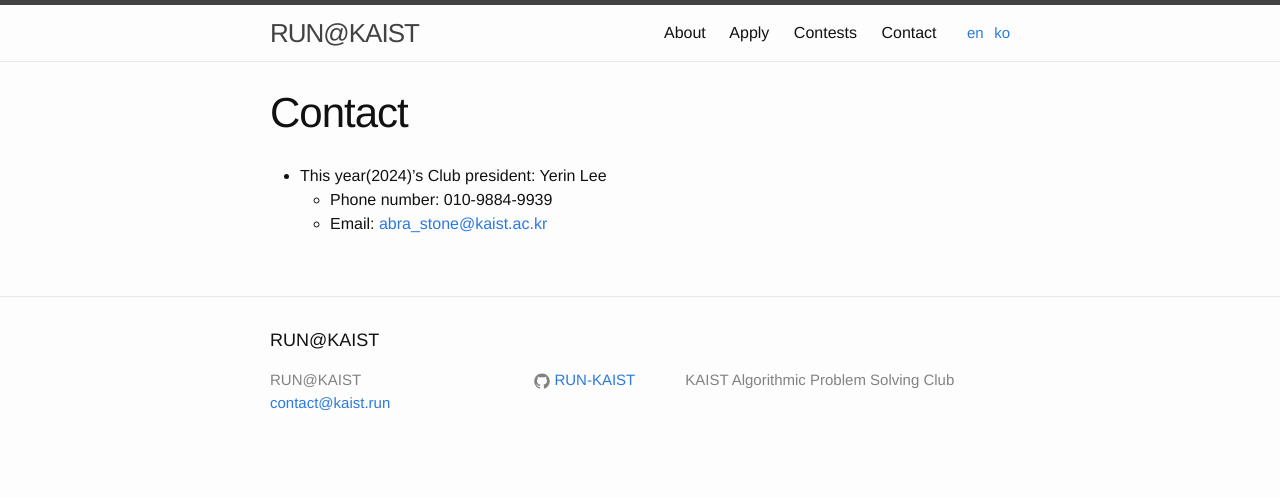
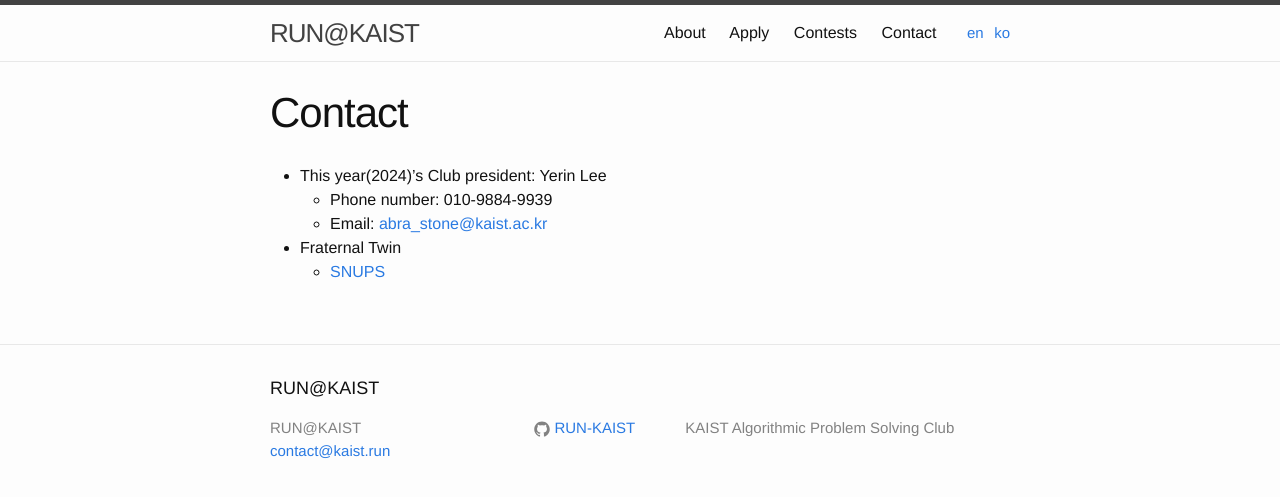
Before and after one commit to RUN-KAIST/kaist.run, a Jekyll site: the page built from contact/en.md, in a window 1280 px wide. Shown: the top 497 px of the page. Built offline with Jekyll 4.4.1, drawn with Linux system fonts in a browser that asks for light colours.

Commit message:
Update en.md

```diff
--- a/contact/en.md
+++ b/contact/en.md
@@ -10,3 +10,5 @@ order: 100
 - This year(2024)'s Club president: Yerin Lee
   - Phone number: 010-9884-9939
   - Email: [abra_stone@kaist.ac.kr](mailto:abra_stone@kaist.ac.kr)
+- Fraternal Twin
+  - [SNUPS](https://snups.org)
```
